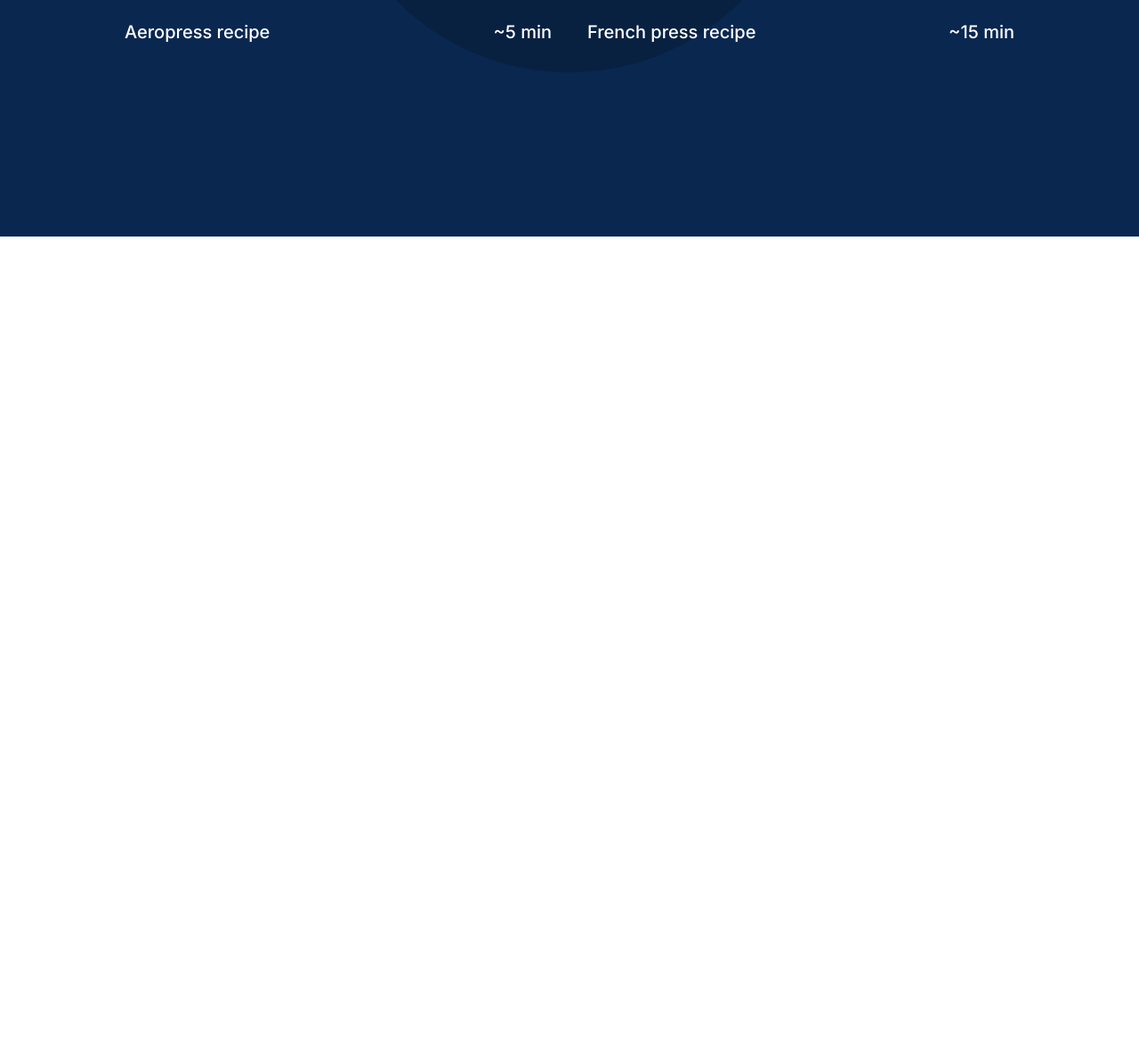
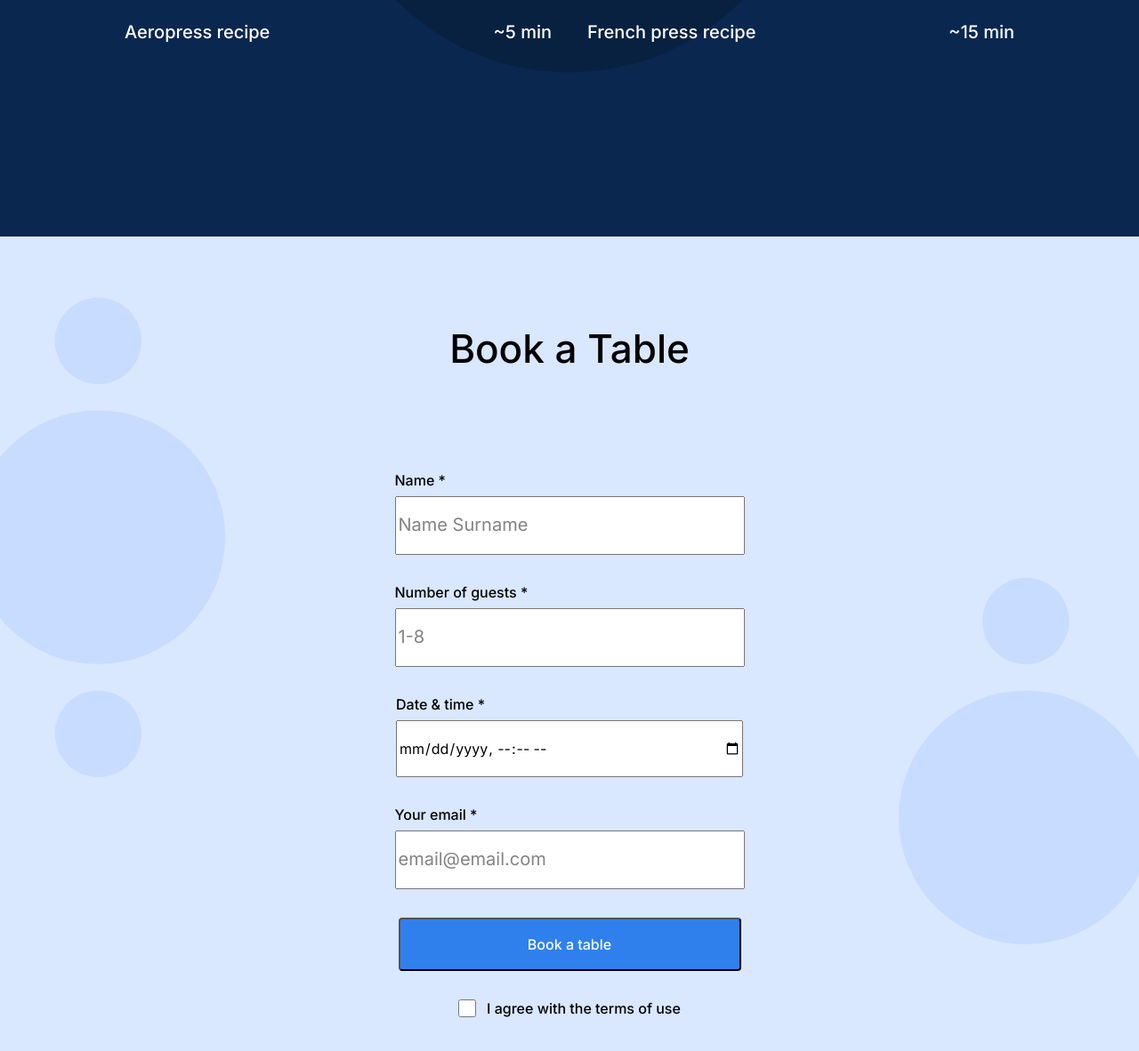
Before and after one commit to Obskyur/se_project_coffeeshop, a plain HTML site: page index.html in a window 1280 px wide. Shown: the part 1392-2574 px from the top of the page at 89% size. Before the commit the page ends 1658 px from the top, so only its background shows below. Drawn offline with Linux system fonts and the light colour scheme.

Commit message:
Added reservation form and styles

```diff
--- a/index.html
+++ b/index.html
@@ -116,7 +116,51 @@
           </div>
         </section>
         <section class="menu" id="menu"></section>
-        <section class="reservation" id="reservation"></section>
+        <section class="reservation" id="reservation">
+          <h2 class="reservation__title">Book a Table</h2>
+          <form class="reservation__form">
+            <fieldset class="form__fieldset">
+              <label class="form__label">
+                Name *
+                <input
+                  type="text"
+                  class="form__input"
+                  required
+                  placeholder="Name Surname"
+                />
+              </label>
+              <label class="form__label">
+                Number of guests *
+                <input
+                  type="number"
+                  class="form__input"
+                  min="1"
+                  max="8"
+                  required
+                  placeholder="1-8"
+                />
+              </label>
+              <label class="form__label">
+                Date & time *
+                <input type="datetime-local" class="form__input" required />
+              </label>
+              <label class="form__label">
+                Your email *
+                <input
+                  type="email"
+                  class="form__input"
+                  required
+                  placeholder="email@email.com"
+                />
+              </label>
+              <button type="submit" class="form__button">Book a table</button>
+              <label class="form__label">
+                <input type="checkbox" class="form__checkbox" required />
+                I agree with the terms of use
+              </label>
+            </fieldset>
+          </form>
+        </section>
         <section class="about"></section>
       </main>
       <footer class="footer" id="contacts"></footer>
--- a/pages/index.css
+++ b/pages/index.css
@@ -177,3 +177,91 @@
 .recipes__video-caption-length {
   margin: 0;
 }
+
+.reservation {
+  display: flex;
+  flex-direction: column;
+  flex-wrap: wrap;
+  background-color: #d9e7ff;
+  background-image: url("../images/background_reservation.svg");
+  background-repeat: no-repeat;
+  background-position: center;
+  background-size: cover;
+}
+
+.reservation__title {
+  margin: 100px auto 0;
+  font-weight: 500;
+  font-size: 44px;
+  line-height: 52px;
+}
+
+.reservation__form {
+  margin: 80px auto 120px;
+}
+
+.form__fieldset {
+  display: flex;
+  flex-direction: column;
+  margin: 0 auto;
+  padding: 0;
+  border: none;
+}
+
+.form__label {
+  display: flex;
+  flex-direction: column;
+  margin: 32px auto 0;
+  font-weight: 500;
+  font-size: 16px;
+  line-height: 20px;
+}
+
+.form__label:last-of-type {
+  flex-direction: row;
+}
+
+.form__input {
+  min-height: 60px;
+  max-width: 385px;
+  height: auto;
+  width: 385px;
+  margin: 8px auto 0;
+}
+
+.form__input::placeholder {
+  font-family: "Inter", "Arial", sans-serif;
+  font-size: 20px;
+  line-height: 30px;
+  color: #838383;
+}
+
+.form__button {
+  height: 60px;
+  width: 385px;
+  border-radius: 4px;
+  margin: 32px auto 0;
+  background-color: #2f80ed;
+  color: #fff;
+  font-size: 16px;
+  font-weight: 500;
+  line-height: 20px;
+  transition: opacity 0.2s linear 0s;
+}
+
+.form__button:hover {
+  opacity: 0.7;
+}
+
+.form__checkbox {
+  height: 20px;
+  width: 20px;
+  border-radius: 2px;
+  position: relative;
+  margin: 0 12px 0 0;
+}
+
+.form__checkbox:checked {
+  background-color: #2f80ed;
+  background-image: url("../images/check.svg");
+}
```
